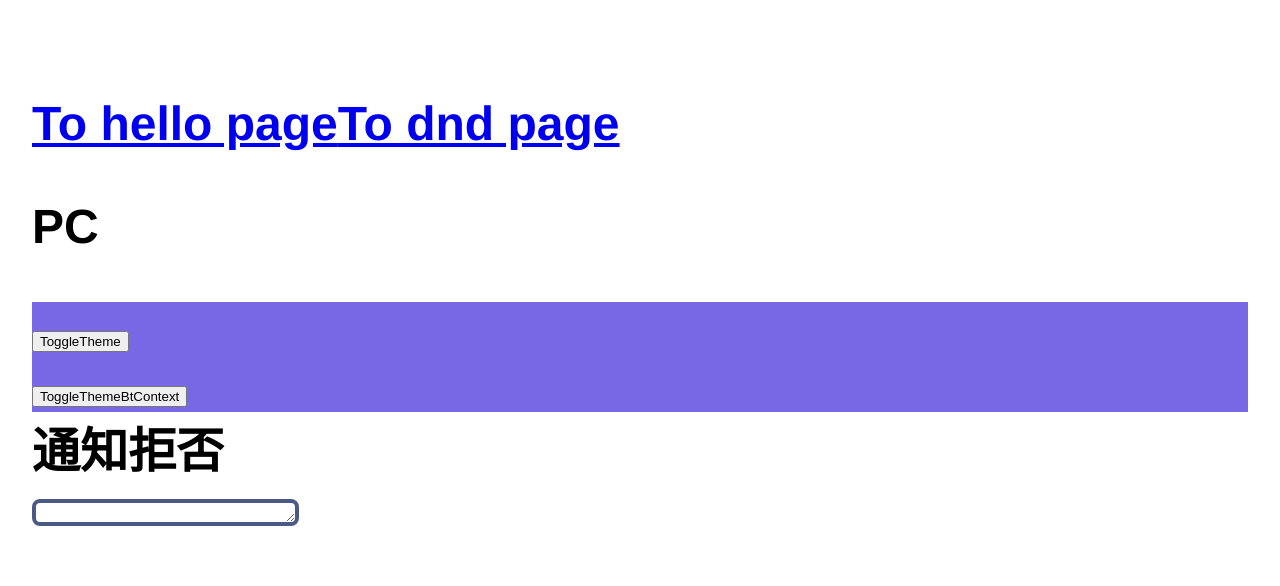
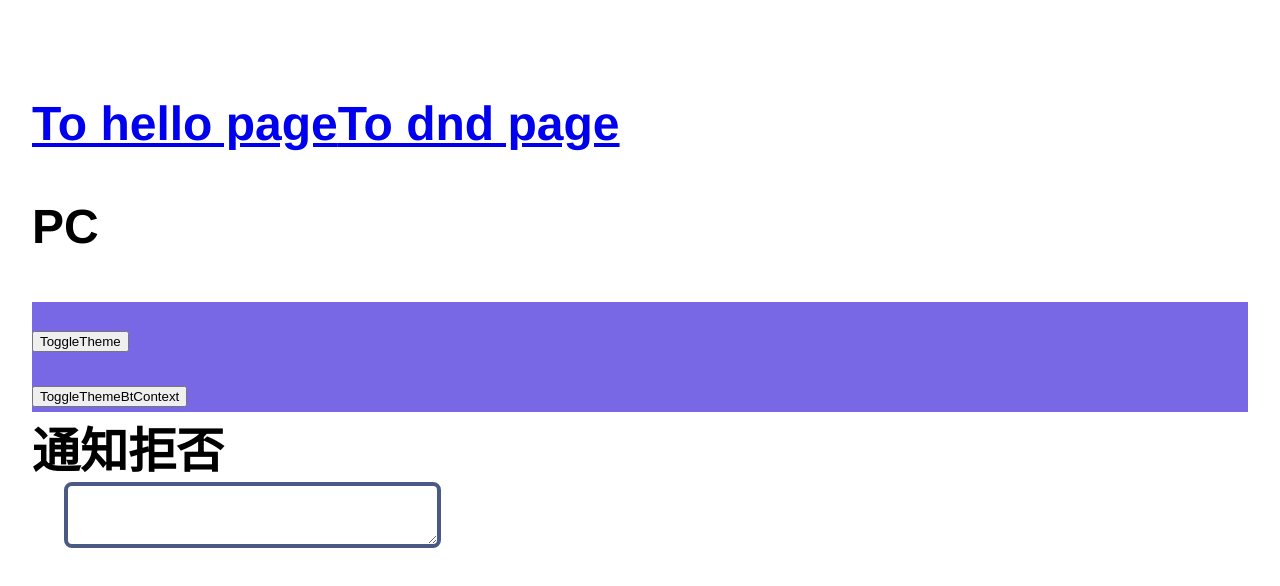
Before and after one commit to yumemi-omi/free-swing-custom-hooks-repo, a Next.js app: page / in a window 1280 px wide. Shown: the top 586 px of the page. Built offline with nearby package versions, Linux system fonts and the light colour scheme.

Commit message:
fix: リサイズできるできるところまで実装

```diff
--- a/src/components/root/ResizeTextarea.tsx
+++ b/src/components/root/ResizeTextarea.tsx
@@ -1,25 +1,64 @@
-import { useState, useCallback, VFC } from 'react';
+import {
+  useState,
+  useCallback,
+  useRef,
+  useEffect,
+  useLayoutEffect,
+  VFC,
+} from 'react';
 import { css } from '@emotion/react';
+
+const ALLOWANCE = 2;
 
 const ResizeTextarea: VFC = () => {
   const [text, setText] = useState('');
+  const heightRef = useRef('');
+  const ref = useRef<HTMLTextAreaElement>(null);
 
   const onChange = useCallback<React.ChangeEventHandler<HTMLTextAreaElement>>(
     (e) => {
-      console.log(typeof e);
       setText(e.target.value);
+      // resizeTextarea();
     },
     []
   );
 
+  const resizeTextarea = useCallback(() => {
+    heightRef.current = 'auto';
+    if (ref && ref.current) {
+      const el = ref.current;
+      heightRef.current = `${el.scrollHeight + ALLOWANCE}px`;
+    }
+  }, [heightRef]);
+
+  useEffect(() => {
+    if (ref && ref.current) {
+      const el = ref.current;
+      el.style.height = 'auto';
+      // heightRef.current = 'auto';
+      el.style.height = `${el.scrollHeight + ALLOWANCE}px`;
+      // heightRef.current = `${el.scrollHeight}px`;
+    }
+  }, [text]);
+
+  // useEffect(() => {
+  //   if (ref && ref.current) {
+  //     setHeight('auto');
+  //     const el = ref.current;
+  //     setHeight(`${el.scrollHeight + ALLOWANCE}px`);
+  //   }
+  // }, [text]);
+
   return (
     <textarea
       css={textareaStyle}
+      style={{ height: heightRef.current }}
       value={text}
       name=""
+      rows={1}
+      spellCheck={false}
       onChange={onChange}
-      cols={30}
-      rows={1}
+      ref={ref}
     />
   );
 };
@@ -27,6 +66,9 @@ const ResizeTextarea: VFC = () => {
 const textareaStyle = css`
   border: 4px solid #4a5a85;
   border-radius: 8px;
+  min-height: 48px;
+  width: 30%;
+  margin-left: 2rem;
 `;
 
 export default ResizeTextarea;
```
